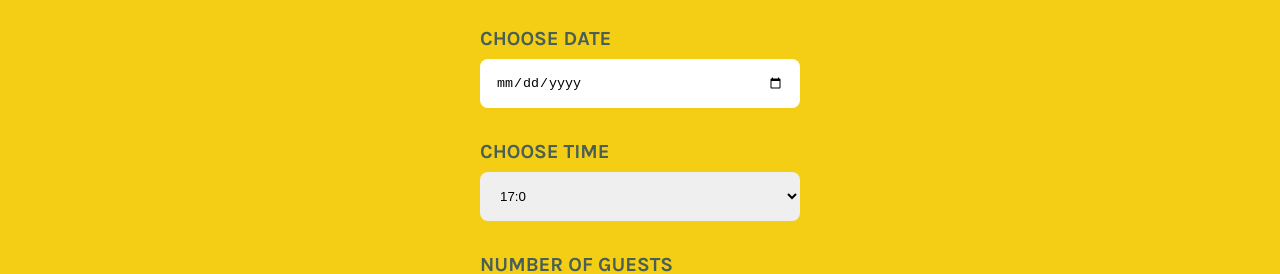
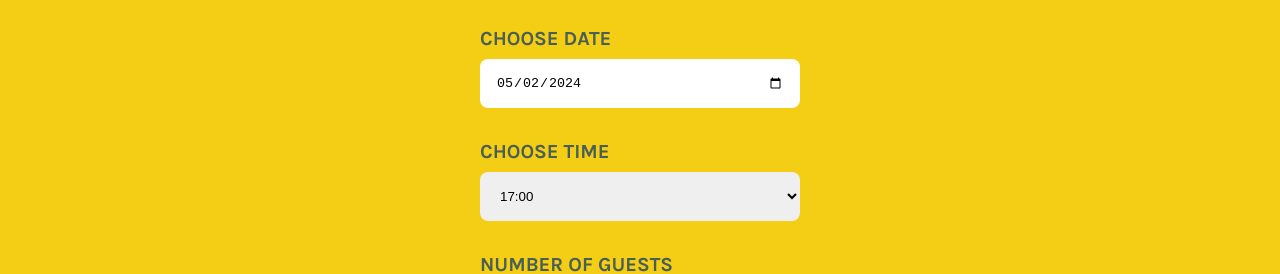
Before and after one commit to daquinoarthur/little-lemon-final-project-capstone, a React (Create React App) app: page /booking in a window 1280 px wide. Shown: the part 225-499 px from the top of the page. Built offline with nearby package versions, Linux system fonts and the light colour scheme; a web font is replaced by a local one.

Commit message:
make form controlled by react

```diff
--- a/src/components/BookingForm.js
+++ b/src/components/BookingForm.js
@@ -1,17 +1,30 @@
-import { useState } from "react";
+import { useEffect, useState } from "react";
 import "./BookingForm.css";
 import { Container } from "./Container";
 
 export function BookingForm() {
   const [date, setDate] = useState("");
-  const [time, setTime] = useState("");
+  const [time, setTime] = useState("17:00");
   const [guests, setGuests] = useState(1);
-  const [occasion, setOccasion] = useState("");
+  const [occasion, setOccasion] = useState("Birthday");
+  const [sittingOption, setSittingOption] = useState("Standard");
+
+  useEffect(() => {
+    const today = new Date();
+    const day = String(today.getDate()).padStart(2, "0");
+    const month = String(today.getMonth() + 1).padStart(2, "0");
+    const year = today.getFullYear();
+    const todayString = `${year}-${month}-${day}`;
+    setDate(todayString);
+  }, []);
+
+  const handleRadioChange = (event) => {
+    setSittingOption(event.target.value);
+  };
 
   const handleSubmit = (event) => {
     event.preventDefault();
-    // Handle form submission here
-    console.log({ date, time, guests, occasion });
+    console.log({ date, time, guests, occasion, sittingOption });
   };
 
   return (
@@ -51,12 +64,12 @@ export function BookingForm() {
                 value={time}
                 onChange={(e) => setTime(e.target.value)}
               >
-                <option value="17:0">17:0</option>
-                <option value="18:0">18:0</option>
-                <option value="19:0">19:0</option>
-                <option value="20:0">20:0</option>
-                <option value="21:0">21:0</option>
-                <option value="2:0">2:0</option>
+                <option value="17:00">17:00</option>
+                <option value="18:00">18:00</option>
+                <option value="19:00">19:00</option>
+                <option value="20:00">20:00</option>
+                <option value="21:00">21:00</option>
+                <option value="2:00">2:00</option>
               </select>
             </div>
 
@@ -105,14 +118,21 @@ export function BookingForm() {
                 <input
                   type="radio"
                   name="sitting-option"
-                  value="standard"
-                  checked
+                  value="Standard"
+                  onChange={handleRadioChange}
+                  checked={sittingOption === "Standard"}
                 />
               </label>
 
               <label className="booking__form__label">
                 <span className="font__lead-text">Outside</span>
-                <input type="radio" name="sitting-option" value="outside" />
+                <input
+                  type="radio"
+                  name="sitting-option"
+                  value="Outside"
+                  onChange={handleRadioChange}
+                  checked={sittingOption === "Outside"}
+                />
               </label>
             </div>
 
```
Also changed, not shown: 1 other file (tests, documents, lock files or other folders).
